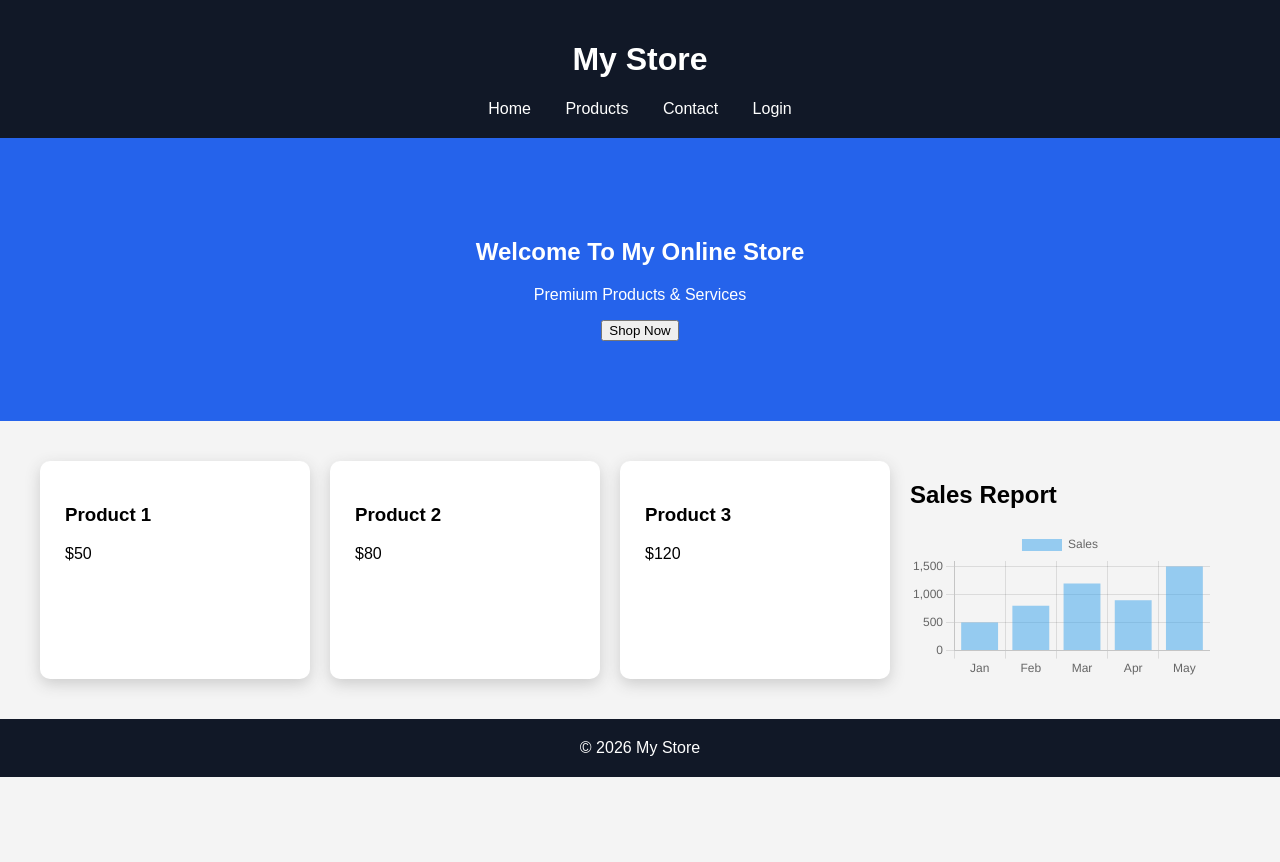
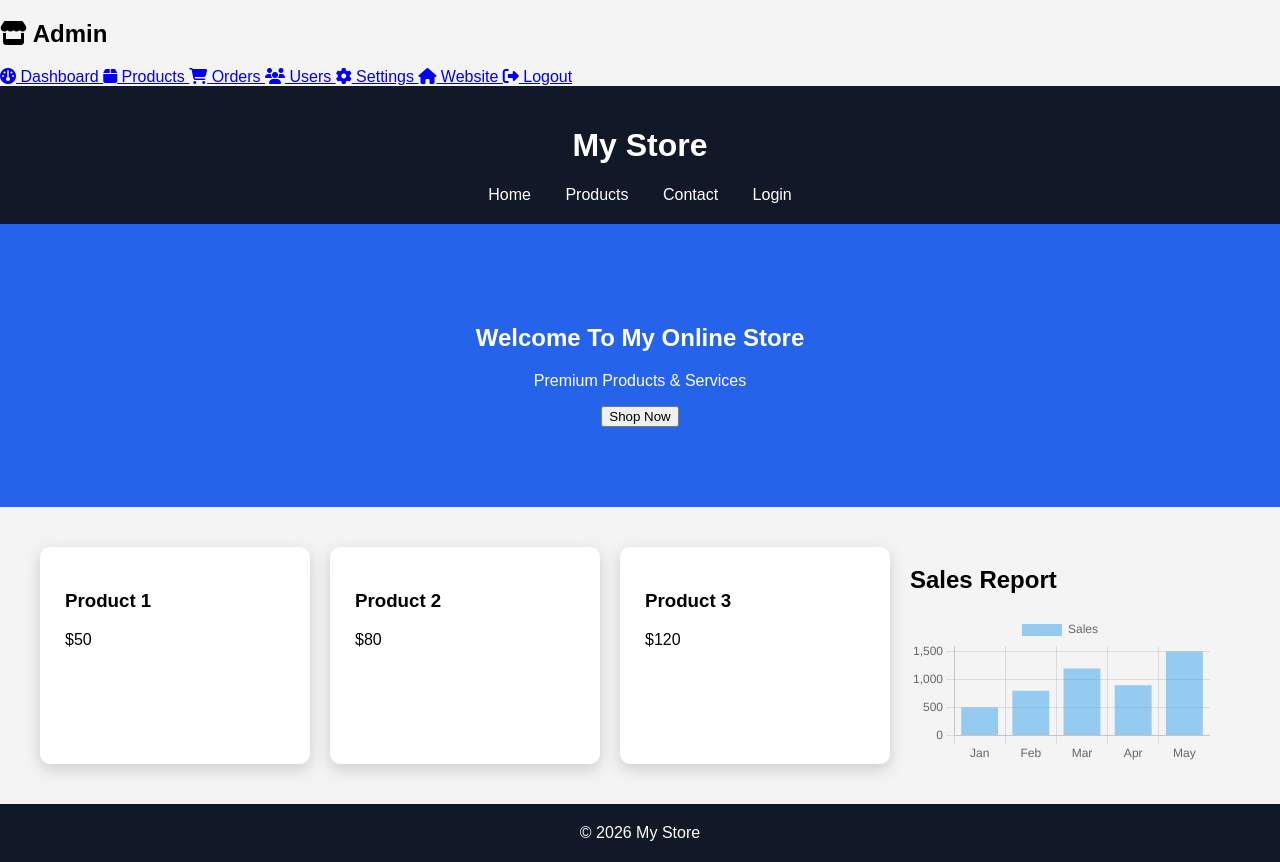
Before and after one commit to zakiasarker7-pixel/full-admin-website, a plain HTML site: page html/index.html in a window 1280 px wide. Before the commit the page ends 800 px from the top, so only its background shows below. Drawn offline with nearby package versions, Linux system fonts and the light colour scheme; files that its build step writes are made by us from their sources; files whose address does not match are found by name.

Commit message:
Enhance index.html with Font Awesome and sidebar
Added Font Awesome stylesheet and sidebar navigation links.

```diff
--- a/html/index.html
+++ b/html/index.html
@@ -1,12 +1,46 @@
 <!DOCTYPE html>
 <html>
 <head>
+    <link rel="stylesheet"
+href="https://cdnjs.cloudflare.com/ajax/libs/font-awesome/6.5.2/css/all.min.css">
 <title>My Website</title>
 <link rel="stylesheet" href="css/style.css">
 </head>
 
 <body>
+<div class="sidebar">
 
+<h2><i class="fa-solid fa-store"></i> Admin</h2>
+
+<a href="index.html">
+<i class="fa-solid fa-gauge"></i> Dashboard
+</a>
+
+<a href="products.html">
+<i class="fa-solid fa-box"></i> Products
+</a>
+
+<a href="orders.html">
+<i class="fa-solid fa-cart-shopping"></i> Orders
+</a>
+
+<a href="users.html">
+<i class="fa-solid fa-users"></i> Users
+</a>
+
+<a href="settings.html">
+<i class="fa-solid fa-gear"></i> Settings
+</a>
+
+<a href="../index.html">
+<i class="fa-solid fa-house"></i> Website
+</a>
+
+<a href="login.html">
+<i class="fa-solid fa-right-from-bracket"></i> Logout
+</a>
+
+</div>
 <header>
 <h1>My Store</h1>
 
```
